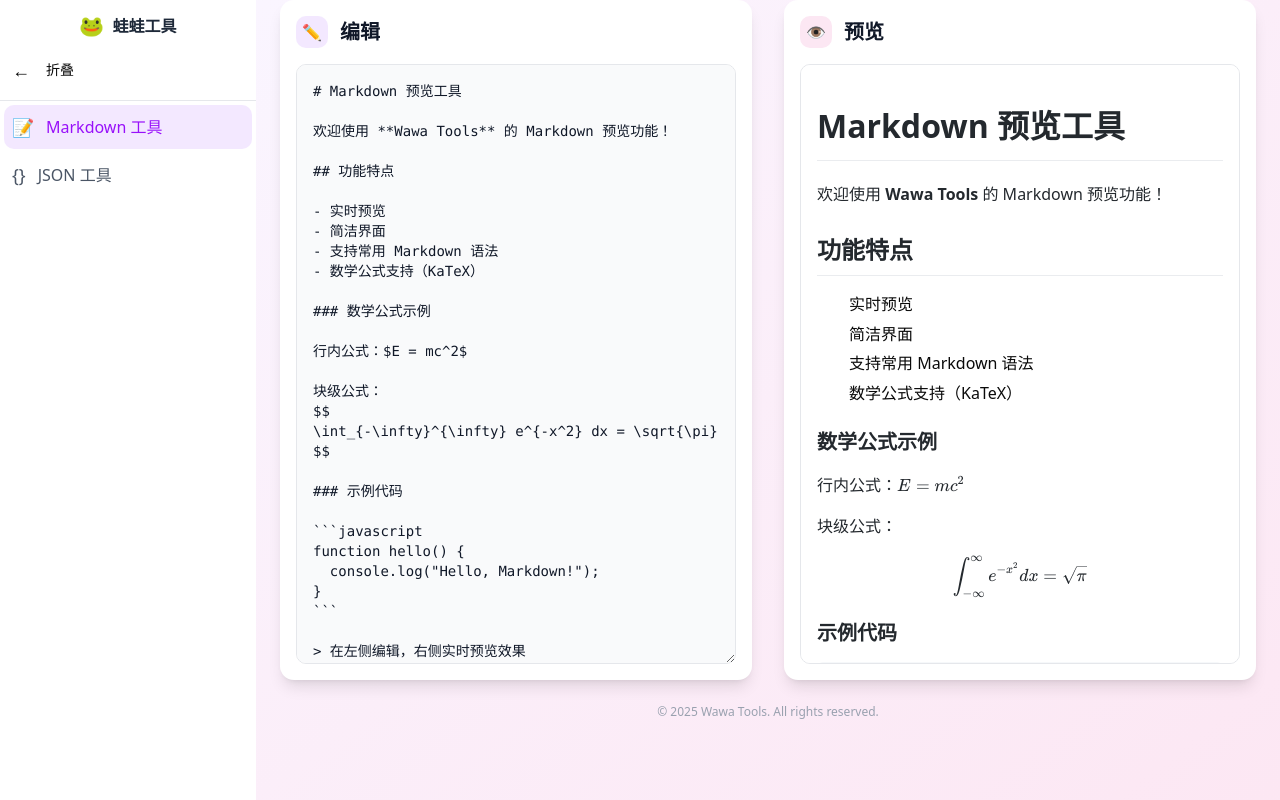
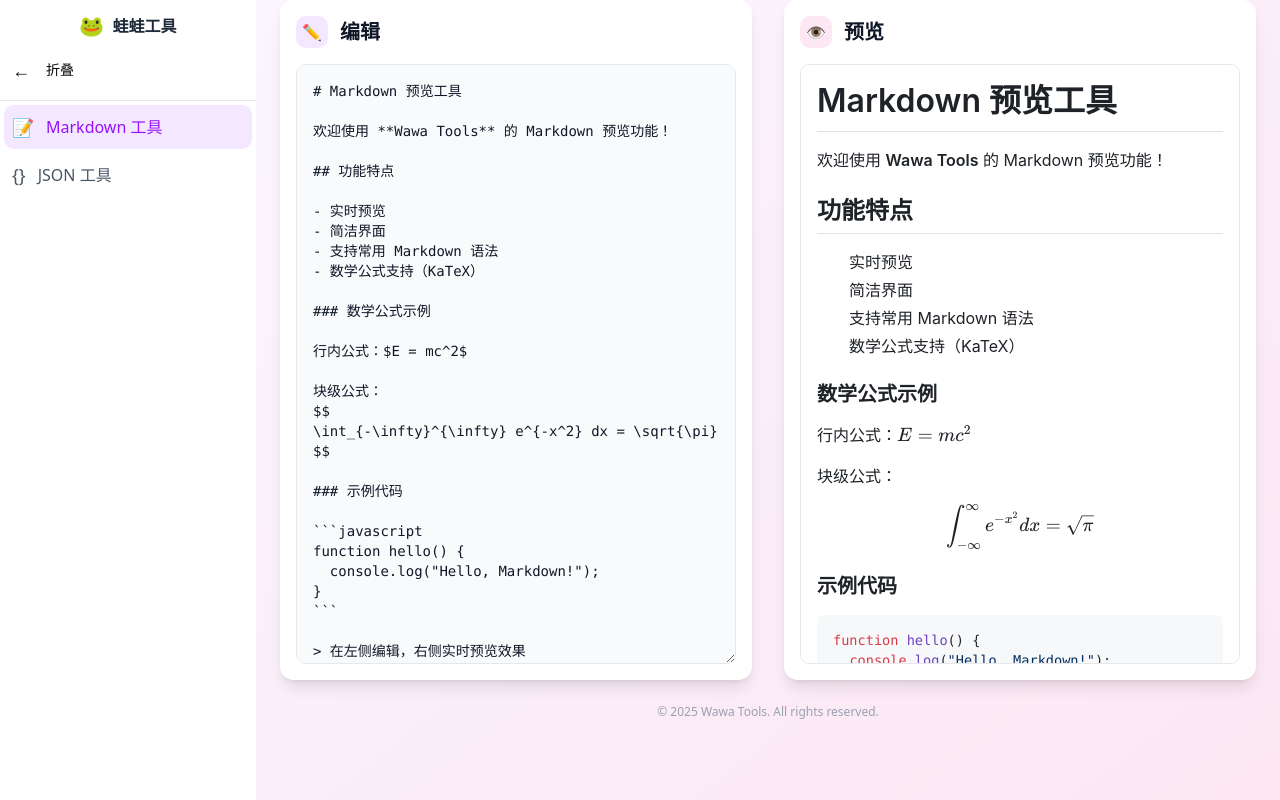
Before and after one commit to onlytiancai/wawa-tools, a Nuxt app: page /markdown in a window 1280 px wide. Built offline with nearby package versions, Linux system fonts and the light colour scheme.

Commit message:
feat(markdown): 使用github-markdown-css优化预览样式
移除自定义的Markdown样式，改用github-markdown-css库实现更标准的GitHub风格渲染。

```diff
--- a/package.json
+++ b/package.json
@@ -20,6 +20,7 @@
     "@types/marked": "^5.0.2",
     "class-variance-authority": "^0.7.1",
     "clsx": "^2.1.1",
+    "github-markdown-css": "^5.8.1",
     "highlight.js": "^11.9.0",
     "katex": "^0.16.22",
     "lucide-vue-next": "^0.544.0",
--- a/pages/markdown.vue
+++ b/pages/markdown.vue
@@ -33,7 +33,7 @@
             </div>
 
             <div class="flex-1 w-full p-4 border border-gray-200 dark:border-gray-600 rounded-lg bg-white dark:bg-gray-700 overflow-auto markdown-preview min-h-0">
-              <div v-html="htmlPreview"></div>
+              <div class="markdown-body" v-html="htmlPreview"></div>
             </div>
           </div>
         </div>
@@ -51,6 +51,7 @@ import hljs from 'highlight.js';
 import { nextTick } from 'vue';
 import 'katex/dist/katex.min.css';
 import 'highlight.js/styles/github.css';
+import 'github-markdown-css/github-markdown.css';
 
 // 初始化 highlight.js
 hljs.highlightAll();
@@ -130,288 +131,19 @@ onMounted(() => {
   max-width: none;
 }
 
-/* GitHub风格的Markdown样式 */
-.markdown-preview :deep(*) {
-  box-sizing: border-box;
-}
-
-.markdown-preview :deep(h1) {
-  font-size: 2em;
-  margin: 0.67em 0;
-  font-weight: 600;
-  padding-bottom: 0.3em;
-  border-bottom: 1px solid #eaecef;
-  color: #24292e;
-}
-
-.markdown-preview :deep(h2) {
-  font-size: 1.5em;
-  margin: 1em 0 0.5em;
-  font-weight: 600;
-  padding-bottom: 0.3em;
-  border-bottom: 1px solid #eaecef;
-  color: #24292e;
-}
-
-.markdown-preview :deep(h3) {
-  font-size: 1.25em;
-  margin: 1em 0 0.5em;
-  font-weight: 600;
-  color: #24292e;
-}
-
-.markdown-preview :deep(h4) {
-  font-size: 1em;
-  margin: 1em 0 0.5em;
-  font-weight: 600;
-  color: #24292e;
-}
-
-.markdown-preview :deep(h5) {
-  font-size: 0.875em;
-  margin: 1em 0 0.5em;
-  font-weight: 600;
-  color: #24292e;
-}
-
-.markdown-preview :deep(h6) {
-  font-size: 0.85em;
-  margin: 1em 0 0.5em;
-  font-weight: 600;
-  color: #586069;
-}
-
-.markdown-preview :deep(p) {
-  margin: 1em 0;
-  line-height: 1.6;
-  color: #24292e;
-}
-
-.markdown-preview :deep(blockquote) {
-  margin: 1em 0;
-  padding: 0 1em;
-  border-left: 4px solid #dfe2e5;
-  color: #6a737d;
-}
-
-.markdown-preview :deep(pre) {
-  background-color: #f6f8fa;
-  padding: 16px;
-  border-radius: 6px;
-  overflow-x: auto;
-  margin: 1em 0;
-  font-size: 14px;
-  line-height: 1.45;
-}
-
-.markdown-preview :deep(code) {
-  font-family: 'SFMono-Regular', 'Consolas', 'Liberation Mono', 'Menlo', monospace;
-  background-color: rgba(175, 184, 193, 0.2);
-  padding: 0.2em 0.4em;
-  border-radius: 3px;
-  font-size: 85%;
-}
-
-.markdown-preview :deep(pre code) {
-  padding: 0;
+/* 确保 markdown-body 样式正确应用 */
+.markdown-preview :deep(.markdown-body) {
+  font-family: -apple-system, BlinkMacSystemFont, "Segoe UI", Helvetica, Arial, sans-serif, "Apple Color Emoji", "Segoe UI Emoji";
+  font-size: 16px;
+  line-height: 1.5;
+  word-wrap: break-word;
   background-color: transparent;
-  font-size: 100%;
-}
-
-.markdown-preview :deep(ul) {
-  margin: 1em 0;
-  padding-left: 2em;
-}
-
-.markdown-preview :deep(ol) {
-  margin: 1em 0;
-  padding-left: 2em;
-}
-
-.markdown-preview :deep(li) {
-  margin: 0.25em 0;
-  line-height: 1.6;
-}
-
-.markdown-preview :deep(table) {
-  border-spacing: 0;
-  border-collapse: collapse;
-  margin: 1em 0;
-  width: 100%;
-}
-
-.markdown-preview :deep(th) {
-  background-color: #f6f8fa;
-  border: 1px solid #dfe2e5;
-  padding: 6px 13px;
-  font-weight: 600;
-  text-align: left;
-}
-
-.markdown-preview :deep(td) {
-  border: 1px solid #dfe2e5;
-  padding: 6px 13px;
-}
-
-.markdown-preview :deep(img) {
-  max-width: 100%;
-  border-radius: 6px;
-}
-
-.markdown-preview :deep(a) {
-  color: #0366d6;
-  text-decoration: none;
-}
-
-.markdown-preview :deep(a:hover) {
-  text-decoration: underline;
-}
-
-.markdown-preview :deep(strong) {
-  font-weight: 600;
-}
-
-.markdown-preview :deep(em) {
-  font-style: italic;
-}
-
-.markdown-preview :deep(hr) {
-  height: 0.25em;
-  padding: 0;
-  margin: 24px 0;
-  background-color: #e1e4e8;
-  border: 0;
-}
-
-/* KaTeX数学公式样式 */
-.markdown-preview :deep(.katex) {
-  font-size: 1.1em;
-}
-
-.markdown-preview :deep(.katex-display) {
-  margin: 1em 0;
-  text-align: center;
-}
-
-.markdown-preview :deep(.katex-display > .katex) {
-  text-align: center;
-}
-
-/* 代码块样式 */
-.markdown-preview :deep(.code-block) {
-  margin: 1em 0;
-  border-radius: 8px;
-  overflow: hidden;
-  box-shadow: 0 2px 8px rgba(0, 0, 0, 0.1);
-}
-
-.markdown-preview :deep(.code-header) {
-  background: #24292e;
-  color: #f6f8fa;
-  padding: 8px 16px;
-  font-size: 12px;
-  font-weight: 600;
-  display: flex;
-  justify-content: space-between;
-  align-items: center;
-}
-
-.markdown-preview :deep(.language-label) {
-  text-transform: uppercase;
-  letter-spacing: 0.5px;
-}
-
-
-
-/* 确保 highlight.js 样式正确应用 */
-.markdown-preview :deep(.hljs) {
-  display: block !important;
-  background: #f6f8fa !important;
-  color: #24292e !important;
-}
-
-.markdown-preview :deep(.code-block .hljs) {
-  background: #f6f8fa !important;
-}
-
-/* 重置代码块内 pre 和 code 的样式 */
-.markdown-preview :deep(.code-container pre.hljs) {
-  background: transparent !important;
-  margin: 0 !important;
-  padding: 0 !important;
-}
-
-.markdown-preview :deep(.code-container pre.hljs code) {
-  background: transparent !important;
-  padding: 0 !important;
 }
 
 /* 暗色模式适配 */
 @media (prefers-color-scheme: dark) {
-  .markdown-preview :deep(.code-block) {
-    box-shadow: 0 2px 8px rgba(0, 0, 0, 0.3);
-  }
-}
-
-/* 暗色模式支持 */
-@media (prefers-color-scheme: dark) {
-  .markdown-preview :deep(h1),
-  .markdown-preview :deep(h2),
-  .markdown-preview :deep(h3),
-  .markdown-preview :deep(h4),
-  .markdown-preview :deep(h5),
-  .markdown-preview :deep(p) {
-    color: #e6edf3;
-  }
-
-  .markdown-preview :deep(h6) {
-    color: #7d8590;
-  }
-
-  .markdown-preview :deep(blockquote) {
-    border-left-color: #3d444d;
-    color: #7d8590;
-  }
-
-  .markdown-preview :deep(pre) {
-    background-color: #161b22;
-  }
-
-  .markdown-preview :deep(code) {
-    background-color: rgba(110, 118, 129, 0.4);
-  }
-
-  .markdown-preview :deep(table th) {
-    background-color: #161b22;
-    border-color: #3d444d;
-  }
-
-  .markdown-preview :deep(table td) {
-    border-color: #3d444d;
-  }
-
-  .markdown-preview :deep(hr) {
-    background-color: #21262d;
-  }
-
-  /* 暗色模式下的代码块样式 */
-  .markdown-preview :deep(.code-block .hljs) {
-    background: #0d1117 !important;
-  }
-
-  .markdown-preview :deep(.code-header) {
-    background: #161b22;
-    color: #f0f6fc;
-  }
-
-  .markdown-preview :deep(.line-numbers) {
-    background: #21262d;
-    color: #8b949e;
-    border-right-color: #30363d;
-  }
-
-  .markdown-preview :deep(.code-container) {
-    background: #0d1117;
+  .markdown-preview :deep(.markdown-body) {
+    color-scheme: dark;
   }
 }
 </style>
```
Also changed, not shown: 1 other file (tests, documents, lock files or other folders).
